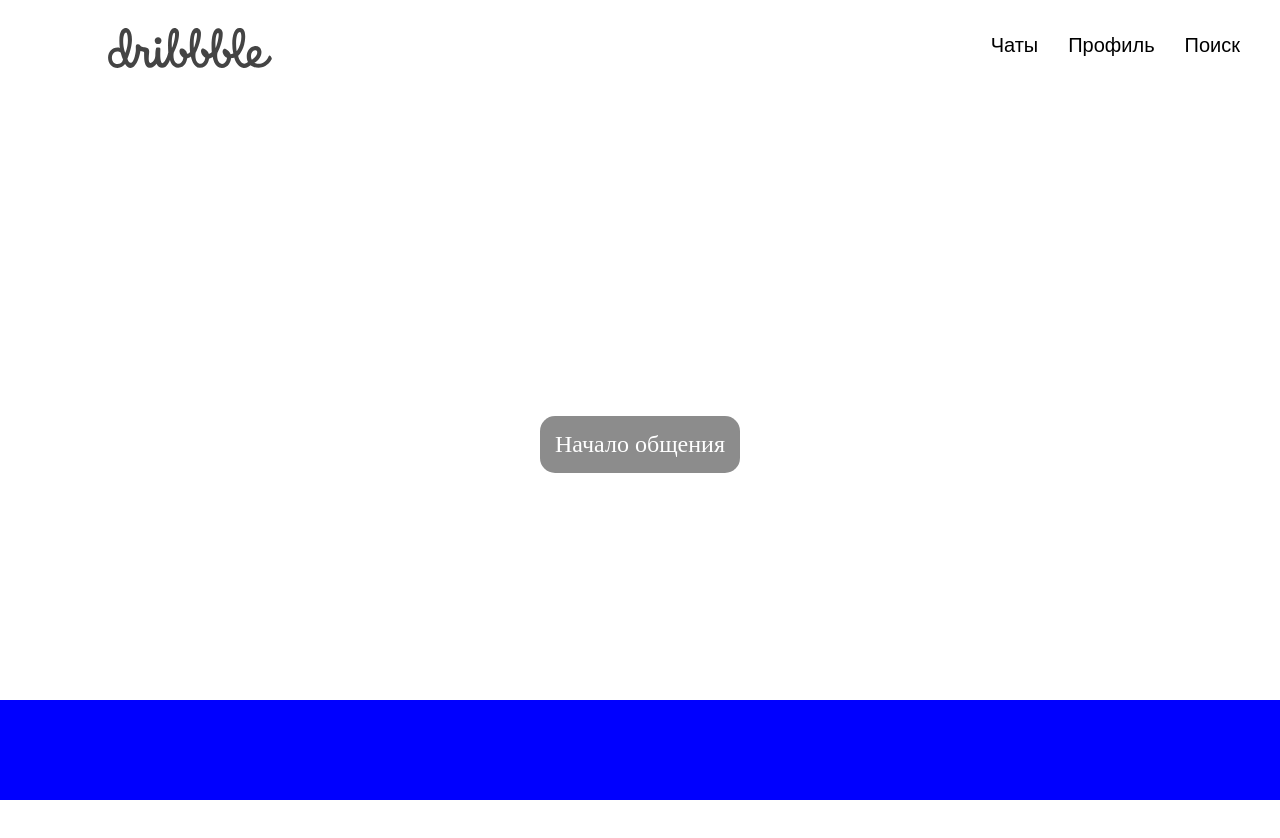
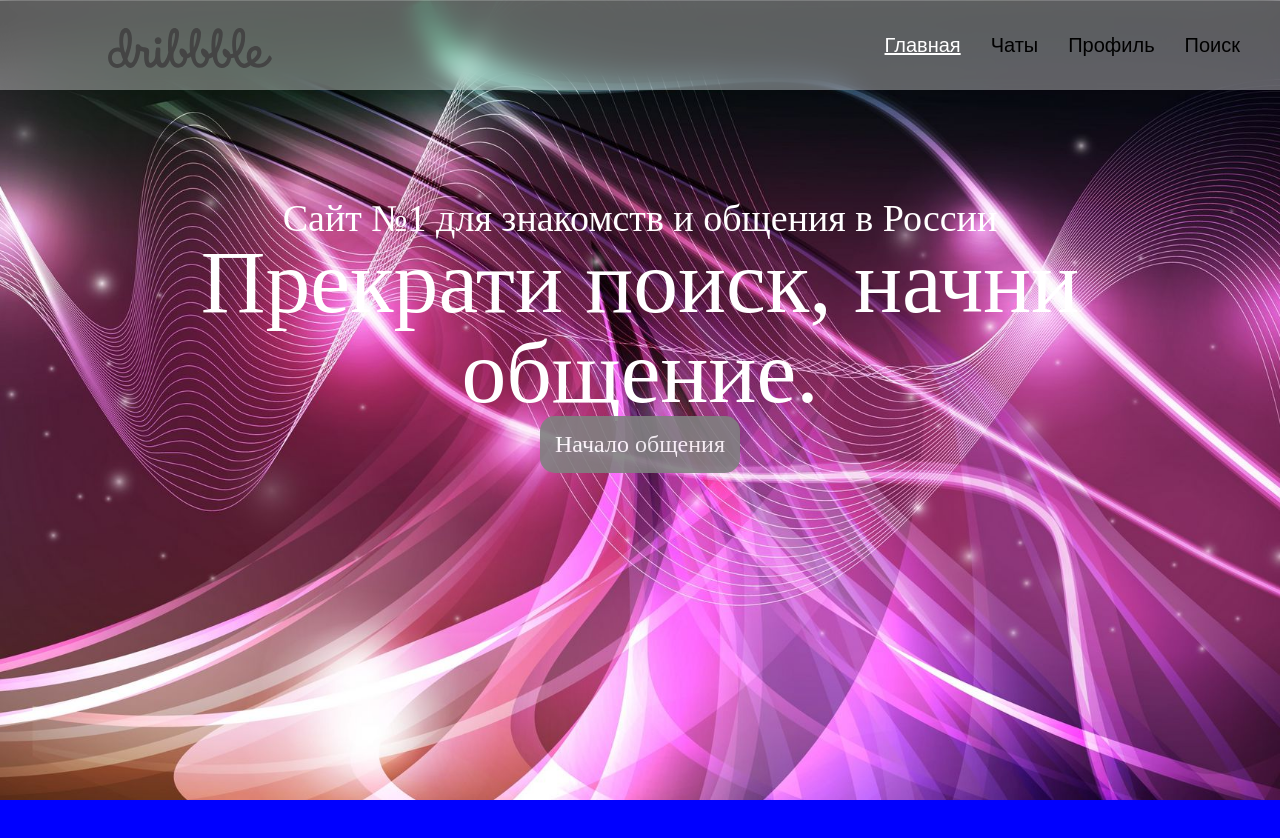
Before and after one commit to Kotopes4545/Maxim, a plain HTML site: page index.html in a window 1280 px wide. Before the commit the page ends 800 px from the top, so only its background shows below. Drawn offline with Linux system fonts and the light colour scheme.

Commit message:
Update style.css

```diff
--- a/css/style.css
+++ b/css/style.css
@@ -1,5 +1,5 @@
 .body {
-  font-family: 'Montserrat', 'Arial', sans-serif;
+  font-family: "Quicksand", sans-serif;
   line-height: 1.5;
 }
 .wrapper {
@@ -11,10 +11,15 @@
 }
 .header{
   width: 100%;
-  position: absolute; /* Фиксируем шапку поверх */
+  position: fixed; /* Фиксируем шапку поверх */
   top: 0;
   left: 0;
-  z-index: 10;
+  z-index: 1;
+  justify-content: space-between;
+  align-items: center;
+  backdrop-filter: blur(10px);
+  background-color: #ffffff5c;
+  transition: transform 0.3s ease-in-out;
 }
 .container {
   max-width: 1230px;
@@ -27,10 +32,6 @@
   justify-content: space-between;
   display: flex;
 
-}
-.header__blur{
-  backdrop-filter: blur(10px);
-  background-color: #ffffff5c;
 }
 .header__logo {
   height: 90px;
@@ -58,7 +59,7 @@
 
 }
 .hero {
-  background-image: url(./img/Phone.jpg);
+  background-image: url(../img/Phone.jpg);
   background-size: cover;
   background-position: center;
   background-repeat: no-repeat;
@@ -69,10 +70,8 @@
   justify-content: center;
   align-items: center;
   text-align: center;
-  position: absolute;
-  top: 0;
-  left: 0;
-  z-index: -1;
+  position: relative;
+  color: #fff;
 }
 
 .hero__inner {
```
